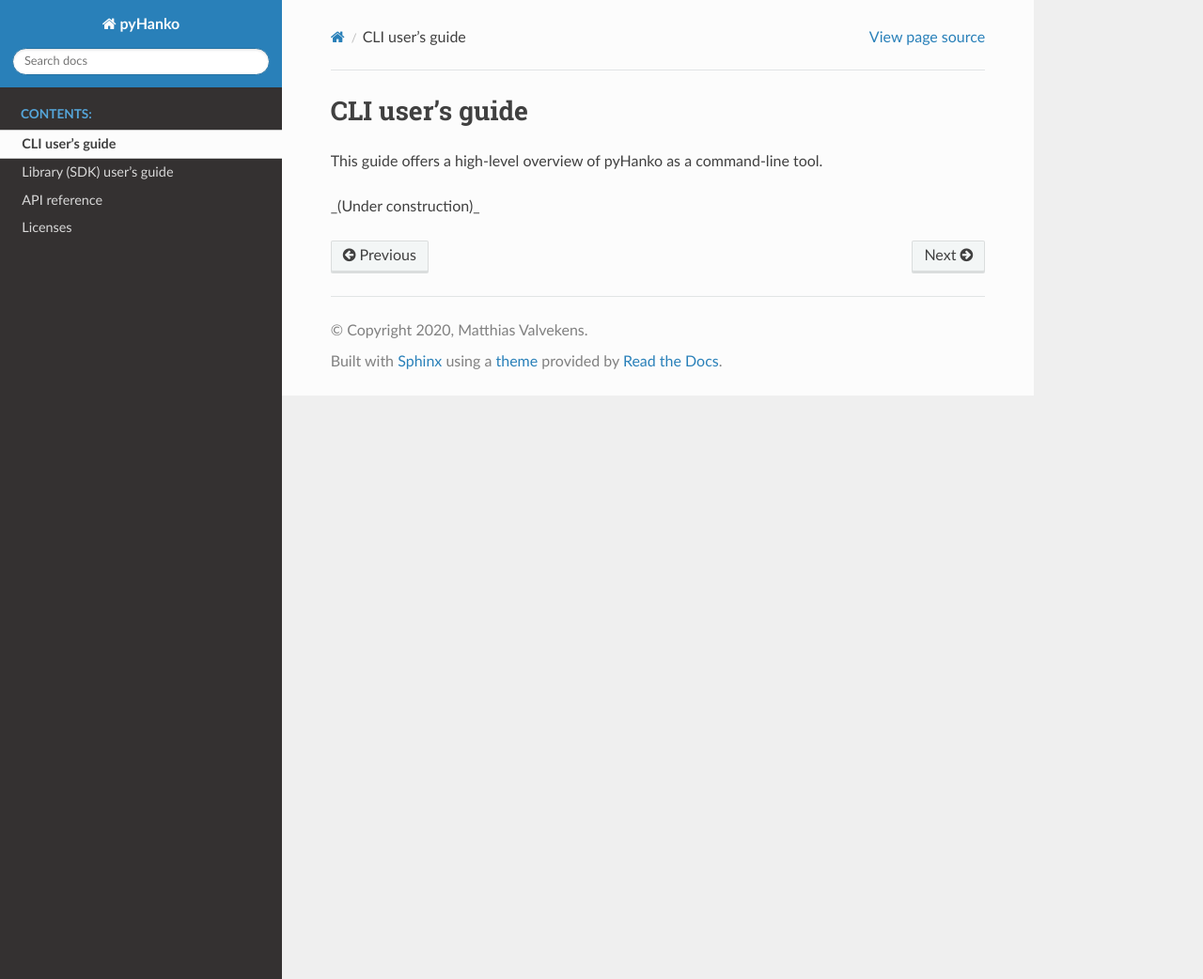
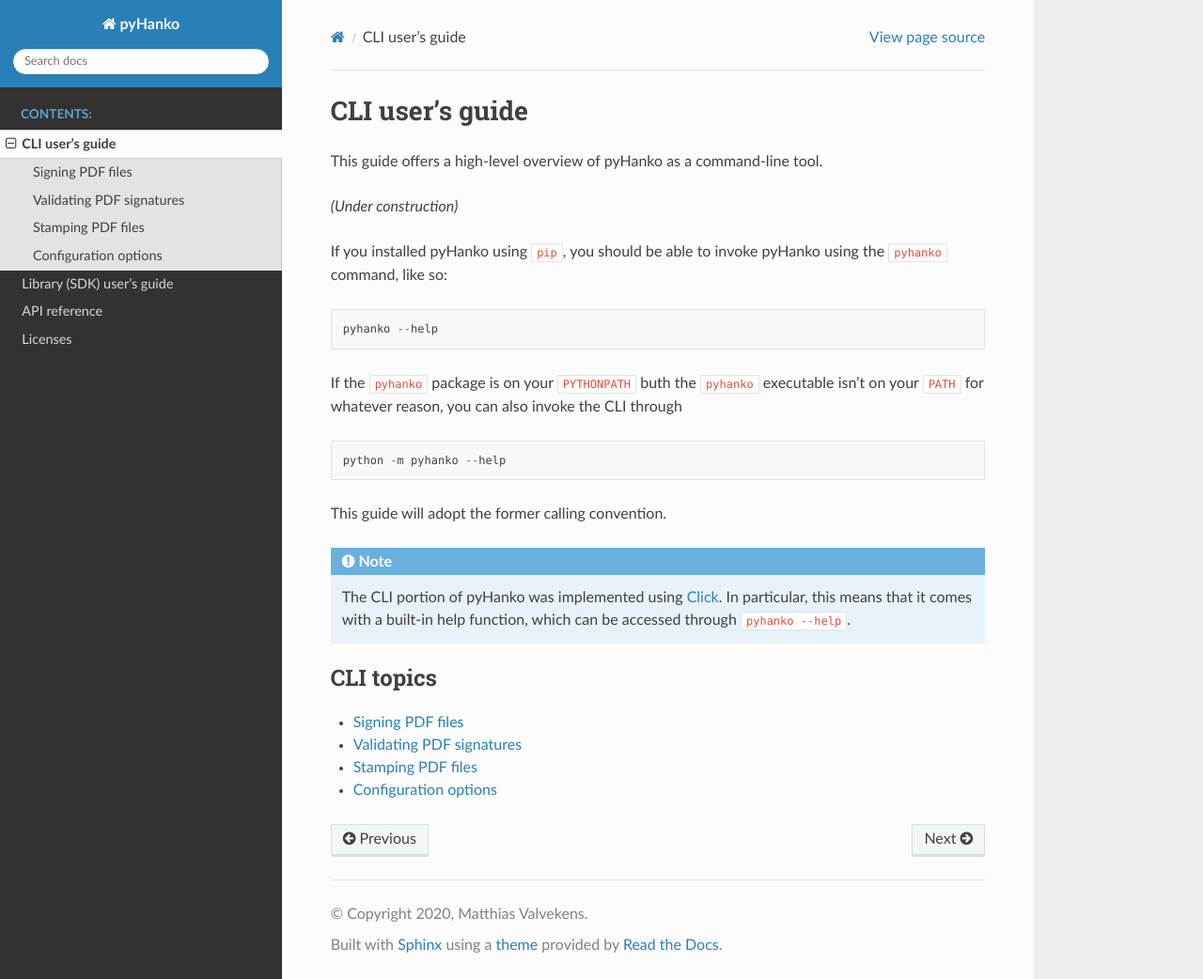
Before and after one commit to MatthiasValvekens/pyHanko, a Sphinx documentation site: the page built from docs/cli-guide/index.rst, in a window 1280 px wide and 1042 px high. Shown: the whole window at 94% size. Built offline with Sphinx 7.4.7 and the Read the Docs theme 2.0.0, drawn with Linux system fonts in a browser that asks for light colours.

Commit message:
Added basic signposting to documentation

```diff
--- /dev/null
+++ b/docs/cli-guide/config.rst
@@ -0,0 +1,2 @@
+Configuration options
+=====================
--- a/docs/cli-guide/index.rst
+++ b/docs/cli-guide/index.rst
@@ -1,6 +1,38 @@
+.. _cli-user-guide:
+
+****************
 CLI user's guide
-================
+****************
 
 This guide offers a high-level overview of pyHanko as a command-line tool.
 
-_(Under construction)_
+*(Under construction)*
+
+If you installed pyHanko using ``pip``, you should be able to invoke pyHanko
+using the ``pyhanko`` command, like so::
+
+    pyhanko --help
+
+If the ``pyhanko`` package is on your ``PYTHONPATH`` buth the ``pyhanko``
+executable isn't on your ``PATH`` for whatever reason, you can also invoke the
+CLI through ::
+
+    python -m pyhanko --help
+
+This guide will adopt the former calling convention.
+
+.. note::
+    The CLI portion of pyHanko was implemented using
+    `Click <https://click.palletsprojects.com>`_. In particular, this means that
+    it comes with a built-in help function, which can be accessed through
+    ``pyhanko --help``.
+
+
+.. toctree::
+    :maxdepth: 3
+    :caption: CLI topics
+
+    signing
+    validation
+    stamping
+    config
--- /dev/null
+++ b/docs/cli-guide/signing.rst
@@ -0,0 +1,2 @@
+Signing PDF files
+=================
--- /dev/null
+++ b/docs/cli-guide/stamping.rst
@@ -0,0 +1,2 @@
+Stamping PDF files
+==================
--- /dev/null
+++ b/docs/cli-guide/validation.rst
@@ -0,0 +1,2 @@
+Validating PDF signatures
+=========================
--- a/docs/license.rst
+++ b/docs/license.rst
@@ -13,7 +13,9 @@
 Original PyPDF2 license
 =======================
 
-This package contains various elements based on code from the `PyPDF2 <https://github.com/mstamy2/PyPDF2>`_ project, of which we reproduce the license below.
+This package contains various elements based on code from the
+`PyPDF2 <https://github.com/mstamy2/PyPDF2>`_ project,
+of which we reproduce the license below.
 
 .. literalinclude:: ../pyhanko/pdf_utils/LICENSE.PyPDF2
    :language: text
```
Also changed, not shown: docs/api-docs/modules.rst (+10 -1 lines), docs/api-docs/pyhanko.cli.rst (+11 -0 lines), docs/lib-guide/index.rst (+7 -3 lines).
